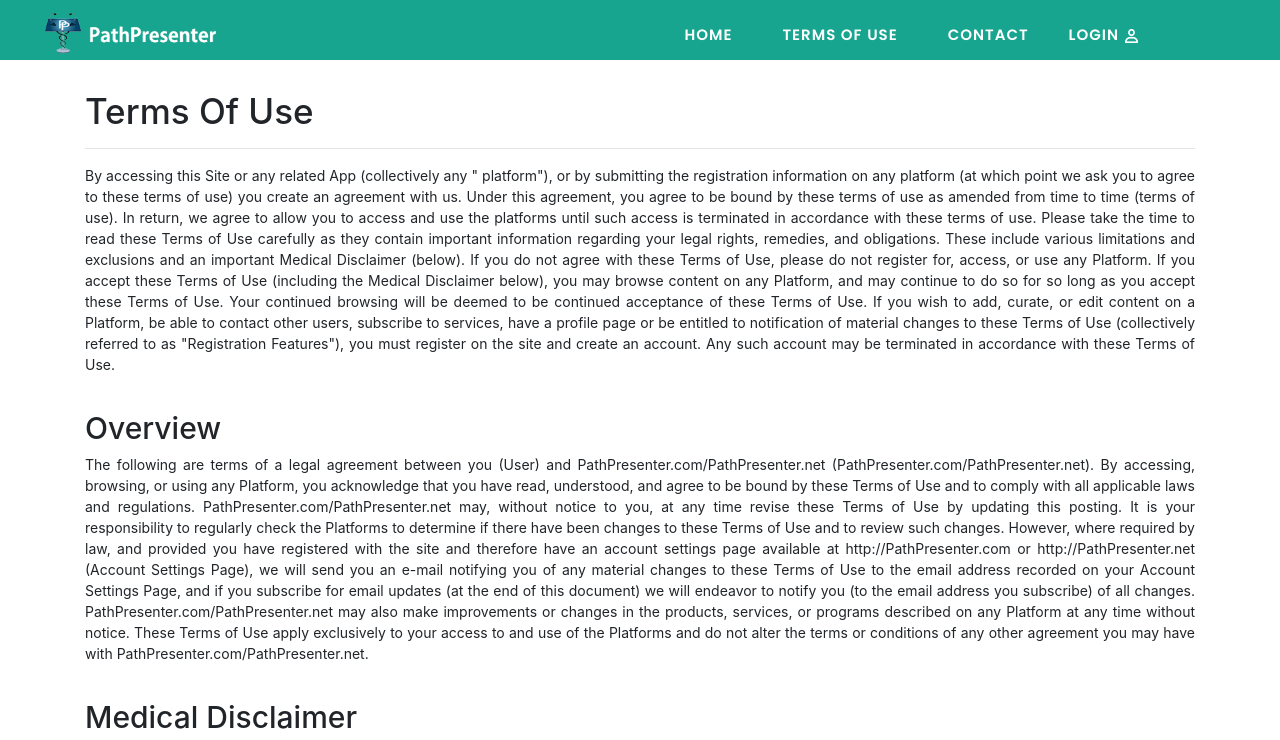
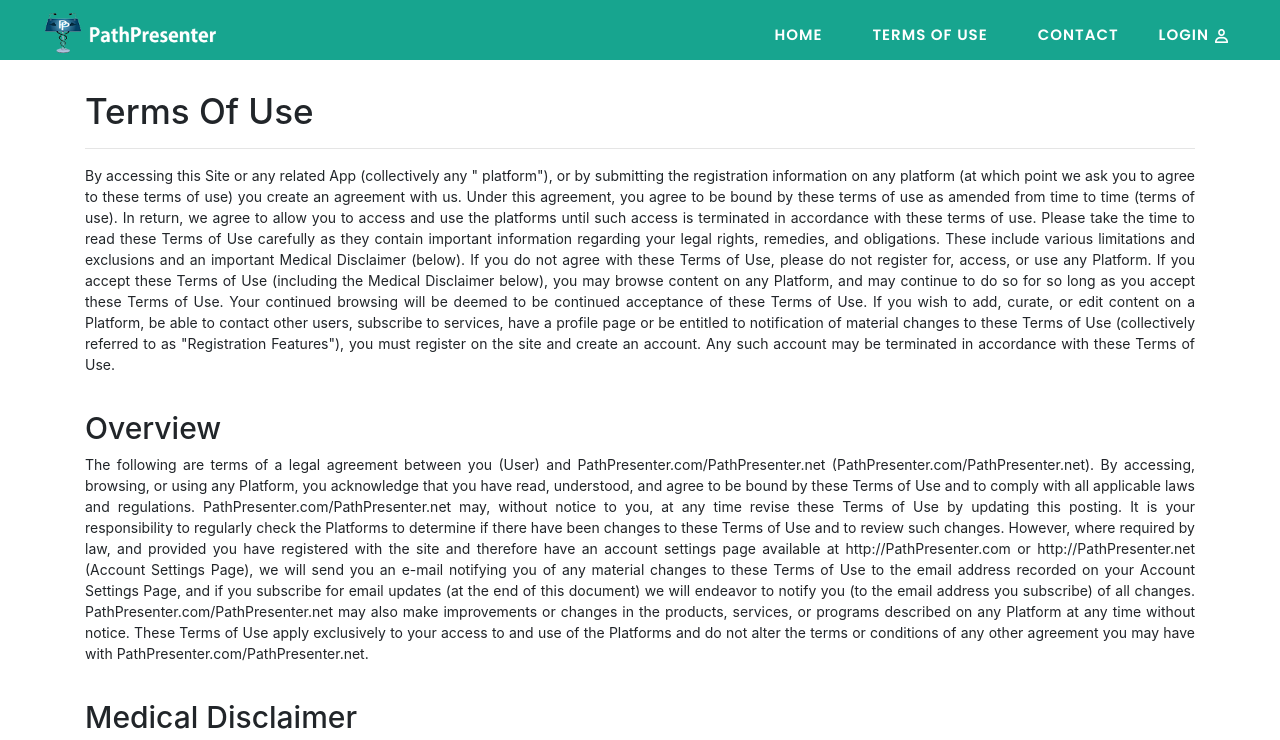
Before and after one commit to lohitreddy08/pathpresenter-website, a plain HTML site: page termsofuse.html in a window 1280 px wide. Shown: the top 740 px of the page. Drawn offline with Linux system fonts and the light colour scheme.

Commit message:
removed scroll bar for header in termsofuse

```diff
--- a/css/custom.css
+++ b/css/custom.css
@@ -34,6 +34,10 @@
   height: 40px;
   margin-top: 10px;
   margin-bottom: 25px;
+}
+
+.pathpresenter  .navbar-collapse ul{
+  margin-right: -90px;
 }
 
 .pathpresenter .navbar-dark .navbar-nav .nav-link {
@@ -288,10 +292,12 @@
   .navbar-collapse {
     background: #17a58f;
     padding: 0px 20px;
+
   }
 
   .pathpresenter li.nav-item:last-child {
     padding-left: 10px;
+
   }
 
   li.nav-item.dropdown {
--- a/css/termsofuse.css
+++ b/css/termsofuse.css
@@ -1,5 +1,9 @@
 @import url('https://fonts.googleapis.com/css?family=Raleway|Josefin+Sans|Crimson+Text');
 
+
+.pathpresenter{
+    overflow-y: hidden;
+}
 .main-content{
     font-size: 14px;
 }
```
